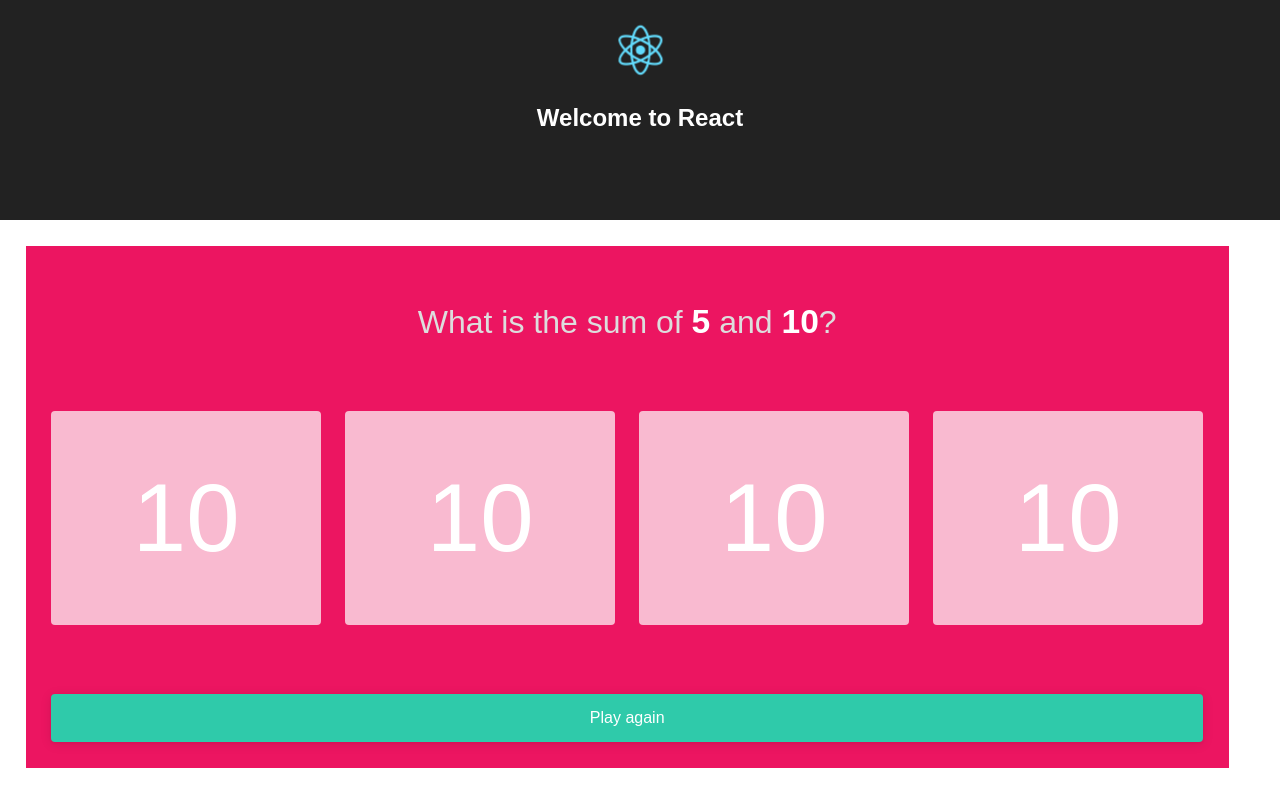
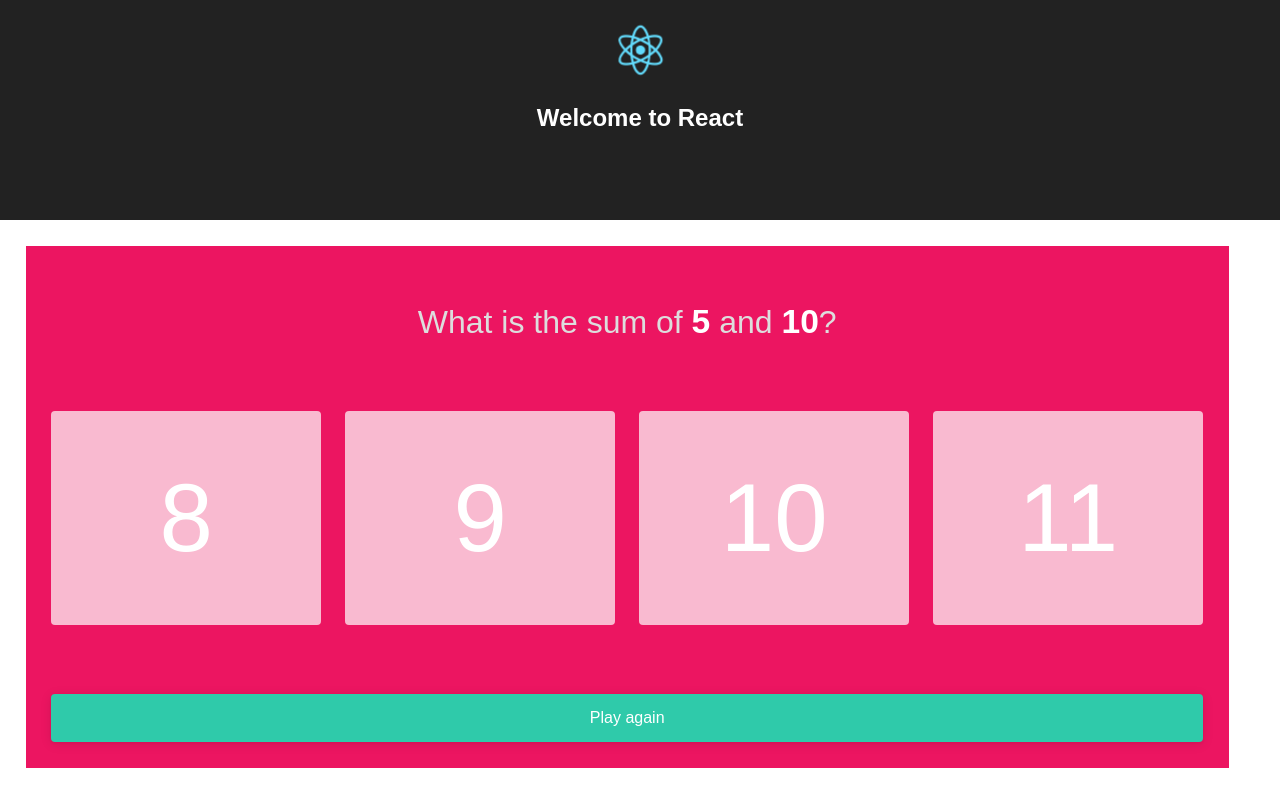
Before and after one commit to nileshgulia1/react-app, a React (Create React App) app: page / in a window 1280 px wide. Built offline with nearby package versions, Linux system fonts and the light colour scheme.

Commit message:
used map func to iterate over resultsArray

```diff
--- a/src/Quiz.js
+++ b/src/Quiz.js
@@ -18,10 +18,10 @@ class Quiz extends Component {
     renderOptions(){
         return (
             <div className="options">
-            <QuizOptions />
-            <QuizOptions />
-            <QuizOptions />
-            <QuizOptions />
+            {this.state.riddle.resultsArray.map((option,i) =>
+                <QuizOptions options={option} key={i} />
+            )}
+
            </div>
 
         );
--- a/src/QuizOptions.js
+++ b/src/QuizOptions.js
@@ -3,7 +3,7 @@ import React, { Component } from 'react';
 class QuizOptions extends Component{
     render(){
         return (
-            <div className="fields"><div className="field-block">10</div></div>
+            <div className="fields"><div className="field-block">{this.props.options}</div></div>
 
         );
     }
```
